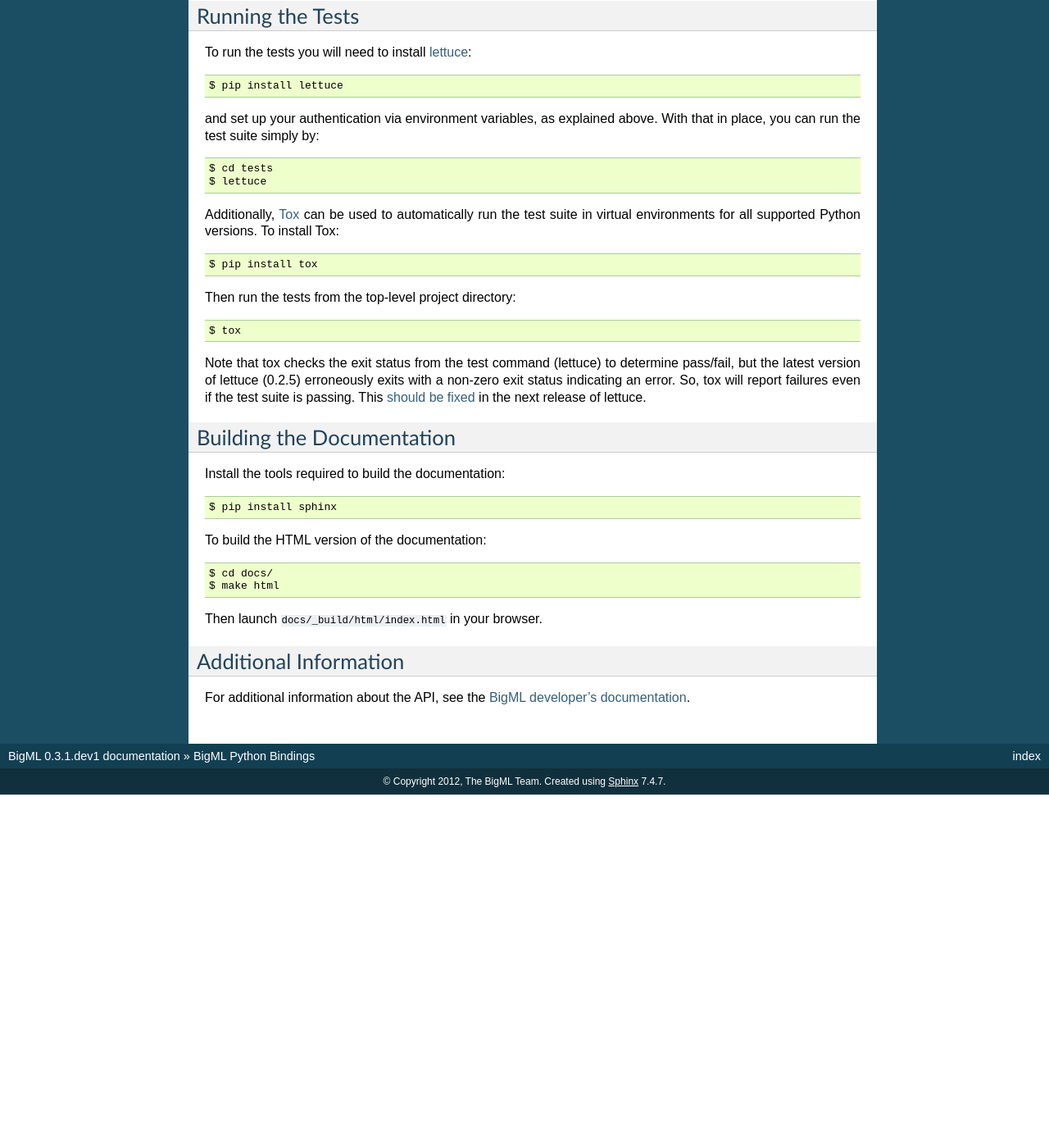
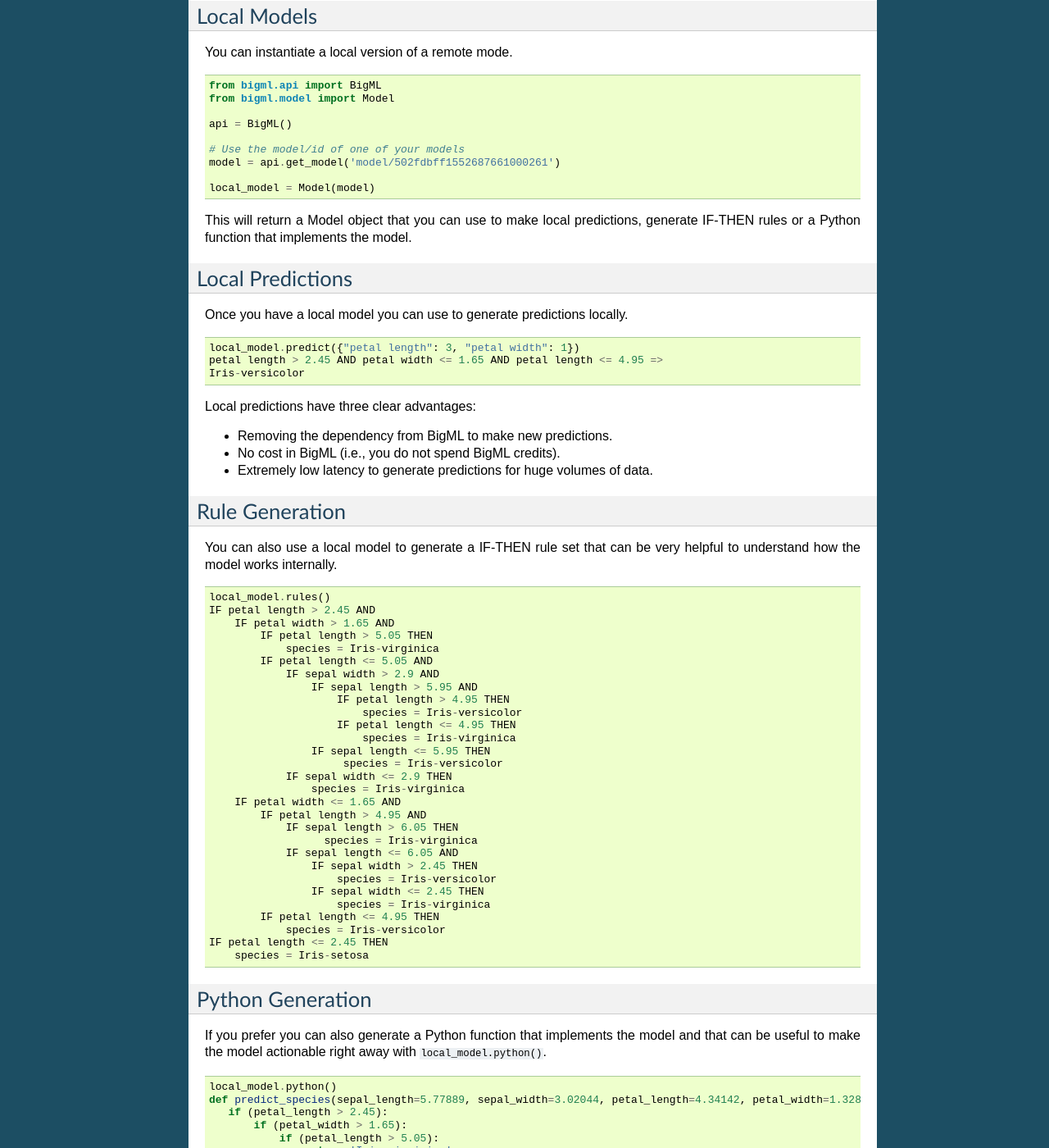
Before and after one commit to bigmlcom/python, a Sphinx documentation site: the page built from docs/index.rst, in a window 1280 px wide and 1400 px high, scrolled down 8944 px. Shown: the whole window at 82% size. Built offline with Sphinx 7.4.7, drawn with Linux system fonts in a browser that asks for light colours; before the commit the page ends 9913 px from its top, so only the background shows below that; some of the changed text lies outside the part shown.

Commit message:
Add a local method to list fields, sort fields by column_number in Python generation, and update the docs

```diff
--- a/docs/index.rst
+++ b/docs/index.rst
@@ -33,7 +33,7 @@
 
 The only mandatory third-party dependencies are the
 `requests <https://github.com/kennethreitz/requests>`_  and
-`poster <http://atlee.ca/software/poster/#download>` libraries. These
+`poster <http://pypi.python.org/pypi/poster/>`_ libraries. These
 libraries are automatically installed during the setup.
 
 The bindings will also use ``simplejson`` if you happen to have it
@@ -567,6 +567,122 @@
    dictionary with an error code and a message. It will be ``None``
    otherwise.
 
+Local Models
+------------
+
+You can instantiate a local version of a remote mode.
+
+::
+
+   from bigml.api import BigML
+   from bigml.model import Model
+
+   api = BigML()
+
+   # Use the model/id of one of your models
+   model = api.get_model('model/502fdbff1552687661000261')
+
+   local_model = Model(model)
+
+This will return a Model object that you can use to make local predictions,
+generate IF-THEN rules or a Python function that implements the model.
+
+Local Predictions
+-----------------
+
+Once you have a local model you can use to generate predictions locally.
+
+::
+
+    local_model.predict({"petal length": 3, "petal width": 1})
+    petal length > 2.45 AND petal width <= 1.65 AND petal length <= 4.95 =>
+    Iris-versicolor
+
+Local predictions have three clear advantages:
+
+- Removing the dependency from BigML to make new predictions.
+
+- No cost in BigML (i.e., you do not spend BigML credits).
+
+- Extremely low latency to generate predictions for huge volumes of data.
+
+Rule Generation
+---------------
+
+You can also use a local model to generate a IF-THEN rule set that can be very
+helpful to understand how the model works internally.
+
+::
+
+     local_model.rules()
+     IF petal length > 2.45 AND
+         IF petal width > 1.65 AND
+             IF petal length > 5.05 THEN
+                 species = Iris-virginica
+             IF petal length <= 5.05 AND
+                 IF sepal width > 2.9 AND
+                     IF sepal length > 5.95 AND
+                         IF petal length > 4.95 THEN
+                             species = Iris-versicolor
+                         IF petal length <= 4.95 THEN
+                             species = Iris-virginica
+                     IF sepal length <= 5.95 THEN
+                          species = Iris-versicolor
+                 IF sepal width <= 2.9 THEN
+                     species = Iris-virginica
+         IF petal width <= 1.65 AND
+             IF petal length > 4.95 AND
+                 IF sepal length > 6.05 THEN
+                       species = Iris-virginica
+                 IF sepal length <= 6.05 AND
+                     IF sepal width > 2.45 THEN
+                         species = Iris-versicolor
+                     IF sepal width <= 2.45 THEN
+                         species = Iris-virginica
+             IF petal length <= 4.95 THEN
+                 species = Iris-versicolor
+     IF petal length <= 2.45 THEN
+         species = Iris-setosa
+
+Python Generation
+-----------------
+
+If you prefer you can also generate a Python function that implements the model
+and that can be useful to make the model actionable right away with ``local_model.python()``.
+
+::
+
+    local_model.python()
+    def predict_species(sepal_length=5.77889, sepal_width=3.02044, petal_length=4.34142, petal_width=1.32848):
+       if (petal_length > 2.45):
+           if (petal_width > 1.65):
+               if (petal_length > 5.05):
+                   return 'Iris-virginica'
+               if (petal_length <= 5.05):
+                   if (sepal_width > 2.9):
+                       if (sepal_length > 5.95):
+                           if (petal_length > 4.95):
+                               return 'Iris-versicolor'
+                           if (petal_length <= 4.95):
+                               return 'Iris-virginica'
+                       if (sepal_length <= 5.95):
+                            return 'Iris-versicolor'
+                   if (sepal_width <= 2.9):
+                        return 'Iris-virginica'
+           if (petal_width <= 1.65):
+                if (petal_length > 4.95):
+                     if (sepal_length > 6.05):
+                          return 'Iris-virginica'
+                     if (sepal_length <= 6.05):
+                          if (sepal_width > 2.45):
+                               return 'Iris-versicolor'
+                          if (sepal_width <= 2.45):
+                               return 'Iris-virginica'
+                if (petal_length <= 4.95):
+                     return 'Iris-versicolor'
+        if (petal_length <= 2.45):
+             return 'Iris-setosa'
+
 Running the Tests
 -----------------
 
```
Also changed, not shown: 1 other file.
